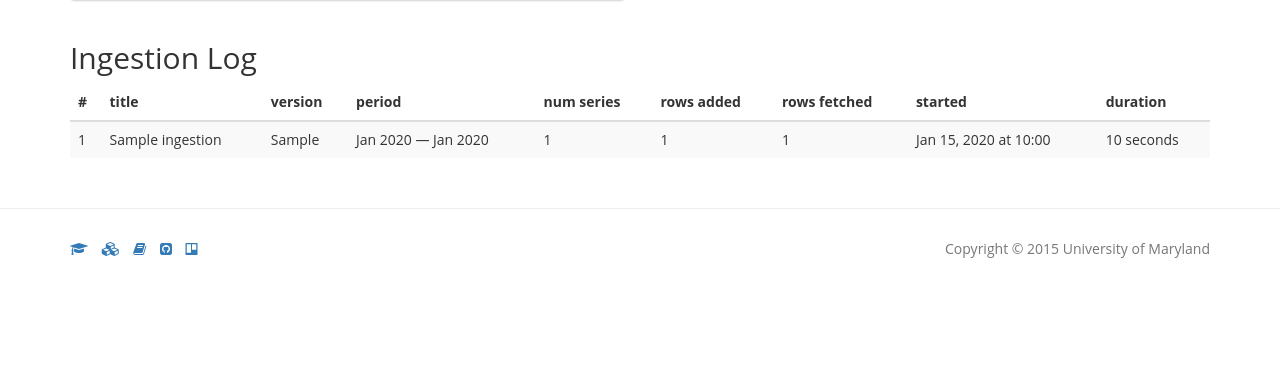
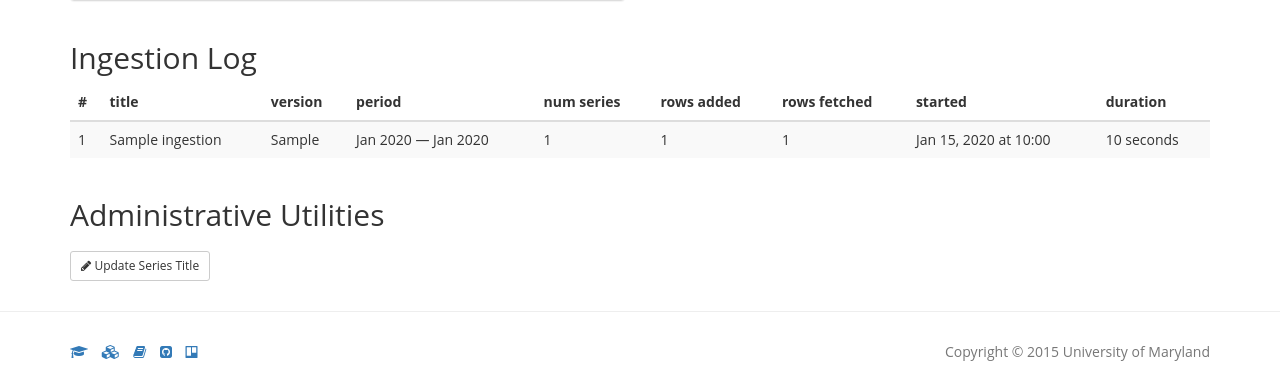
Before and after one commit to bbengfort/jobs-report, a Flask app: template elmr/templates/admin.html in a window 1280 px wide. Shown: the part 551-938 px from the top of the page. Before the commit the page ends 809 px from the top, so only its background shows below. Run offline with Flask 2, Linux system fonts and the light colour scheme; tables that the repository leaves empty hold one stand-in row (values such as "Sample post"); the template is opened without the code that fills it: values that come from a table or form of the project are taken from there, most other values are stand-ins (such as "Sample title", 1, 10 or a date in 2020); data that the repository does not hold is empty; parts of the project's set-up code (start-up, migrations or seed data) failed here and were passed over; some libraries are stand-ins or nearby versions.

Commit message:
tool to update series names

```diff
--- a/elmr/templates/admin.html
+++ b/elmr/templates/admin.html
@@ -161,7 +161,28 @@
       </div>
     </div><!-- end ingestion log -->
 
+
+    <!-- Administrative Utiltiies -->
+    <div class="row">
+      <div class="col-md-12">
+        <h2>Administrative Utilities</h2>
+
+        <div class="admin-controls" style="margin-top:20px;">
+          <!-- Update Series Modal Button -->
+          <button type="button" class="btn btn-default btn-sm"
+                  data-toggle="modal" data-target="#seriesUpdateModal">
+            <i class="fa fa-pencil"></i> Update Series Title
+          </button>
+        </div>
+      </div>
+    </div>
+
+
   </div><!-- application container ends -->
+{% endblock %}
+
+{% block modals %}
+  {% include 'components/modals/series_update_form.html' %}
 {% endblock %}
 
 {% block javascripts %}
@@ -213,6 +234,94 @@
 
       }
 
+      function resetSeriesUpdateForm() {
+        // Reset the form on demand
+        $("#sufMessage").text("");
+        $("#seriesUpdateForm .form-group").removeClass("has-error");
+        $("#blsidHelp").text("");
+        $("#titleHelp").text("");
+        $("#seriesUpdateModal button").removeAttr("disabled");
+      }
+
+      // Bind the update series modal close to reset the form
+      $('#seriesUpdateModal').on('hidden.bs.modal', function (e) {
+        resetSeriesUpdateForm();
+        $("#seriesUpdateForm")[0].reset();
+      });
+
+      // Bind the Update Series Title Form
+      $("#seriesUpdateForm").submit(function(e) {
+        e.preventDefault();
+
+        // Reset the form
+        resetSeriesUpdateForm();
+
+        var blsid = $("#sufblsid").val();
+        var title = $("#sufTitle").val();
+        var origt = "";
+
+        // Disable Buttons and debug statement
+        $("#seriesUpdateModal button").attr("disabled", "disabled");
+        console.log("Update series " + blsid + " title to: " + title);
+
+        var endpoint = "/api/series/" + blsid + "/";
+
+        // Fetch the original data
+        $.get(endpoint)
+          .done(function(data) {
+
+            origt = data.title;
+
+            // Execute PUT
+            $.ajax({
+              url: endpoint,
+              method: "PUT",
+              data: {
+                title: title
+              }
+            }).done(function(data) {
+
+              // Reset the form
+              resetSeriesUpdateForm();
+              $("#seriesUpdateForm")[0].reset();
+
+              // Add success message with original title and new title
+              $("#sufMessage").text("Title for Series \"" + blsid + "\" updated from \"" + origt + "\" to \"" + data.title + "\"");
+
+
+            }).fail(function(jqXHR, textStatus, errorThrown ) {
+
+              status = jqXHR.status;
+              if (status == 404) {
+                  $("#blsidHelp").parents(".form-group").addClass("has-error");
+                  $("#blsidHelp").text("Series with BLS ID \"" + blsid + "\" not found.");
+              } else if (status == 400) {
+                  $("#titleHelp").parents(".form-group").addClass("has-error");
+                  $("#titleHelp").text("Not a valid title, title is required.");
+              }
+
+              $("#seriesUpdateModal button").removeAttr("disabled");
+
+            });
+
+          })
+          .fail(function(jqXHR, textStatus, errorThrown) {
+
+            status = jqXHR.status;
+            if (status == 404) {
+              $("#blsidHelp").parents(".form-group").addClass("has-error");
+              $("#blsidHelp").text("Series with BLS ID \"" + blsid + "\" not found.");
+            }
+
+            $("#seriesUpdateModal button").removeAttr("disabled");
+
+          });
+
+
+        return false;
+      });
+
+      // Execute heartbeat update
       updateStatus();
 
     });
--- a/elmr/templates/base.html
+++ b/elmr/templates/base.html
@@ -22,7 +22,7 @@
     <!-- <link rel="stylesheet" href="//maxcdn.bootstrapcdn.com/bootstrap/3.3.2/css/bootstrap-theme.min.css"> -->
 
     <!-- Simplex Bootstrap theme -->
-    <link rel="stylesheet" href="//cdnjs.cloudflare.com/ajax/libs/bootswatch/3.3.4/simplex/bootstrap.min.css">
+    <link rel="stylesheet" href="//cdnjs.cloudflare.com/ajax/libs/bootswatch/3.3.2/simplex/bootstrap.min.css">
     <link rel="stylesheet" href="//maxcdn.bootstrapcdn.com/font-awesome/4.3.0/css/font-awesome.min.css">
     <link rel="stylesheet" href="//code.jquery.com/ui/1.11.4/themes/blitzer/jquery-ui.css">
     <link rel="stylesheet" href="{{ url_for('static', filename='css/style.css') }}">
@@ -49,6 +49,8 @@
       {% include 'components/footer.html' %}
     {% endblock %}
 
+    {% block modals %}{% endblock %}
+
     {% block javascripts %}
 
     <script src="//cdnjs.cloudflare.com/ajax/libs/underscore.js/1.8.2/underscore-min.js"></script>
--- /dev/null
+++ b/elmr/templates/components/modals/series_update_form.html
@@ -0,0 +1,39 @@
+<!-- Series Update Modal -->
+<div id="seriesUpdateModal" class="modal fade" tabindex="-1"
+     role="dialog" aria-labelledby="seriesUpdateModalLabel" aria-hidden="true">
+  <div class="modal-dialog">
+    <div class="modal-content">
+
+      <div class="modal-header">
+        <button type="button" class="close" data-dismiss="modal" aria-label="Close">
+          <span aria-hidden="true">&times;</span>
+        </button>
+        <h4 class="modal-title" id="seriesUpdateModalLabel">Update Series Title</h4>
+      </div>
+      <div class="modal-body">
+        <p id="sufMessage" class="text-success"></p>
+        <form id="seriesUpdateForm" class="form-horizontal">
+          <div class="form-group">
+            <label for="sufblsid" class="col-sm-2 control-label">Series ID</label>
+            <div class="col-sm-10">
+              <input type="text" class="form-control" name="blsid" id="sufblsid" placeholder="Series ID" />
+              <span id="blsidHelp" class="help-block"></span>
+            </div>
+          </div>
+          <div class="form-group">
+            <label for="sufTitle" class="col-sm-2 control-label">Series Title</label>
+            <div class="col-sm-10">
+              <input type="text" class="form-control" name="title" id="sufTitle" placeholder="Series Title" />
+              <span id="titleHelp" class="help-block"></span>
+            </div>
+          </div>
+        </form>
+      </div>
+      <div class="modal-footer">
+        <button type="reset" class="btn btn-default" form="seriesUpdateForm" data-dismiss="modal">Close</button>
+        <button type="submit" class="btn btn-primary" form="seriesUpdateForm">Save changes</button>
+      </div>
+
+    </div> <!-- .modal-content -->
+  </div> <!-- .modal-dialog -->
+</div> <!-- .modal -->
--- a/elmr/views.py
+++ b/elmr/views.py
@@ -156,8 +156,11 @@ class SeriesView(Resource):
         """
         Allows you to update the title of a BLS series
         """
+        series = Series.query.filter_by(blsid=blsid).first_or_404()
         args   = self.detail_parser.parse_args()
-        series = Series.query.filter_by(blsid=blsid).first_or_404()
+
+        if not args.get('title', None):
+            return {"message": "[title]: cannot be an empty string or None"}, 400
 
         series.title = args['title']
         db.session.commit()
```
Also changed, not shown: tests/api_tests/series_tests.py (+6 -0 lines).
